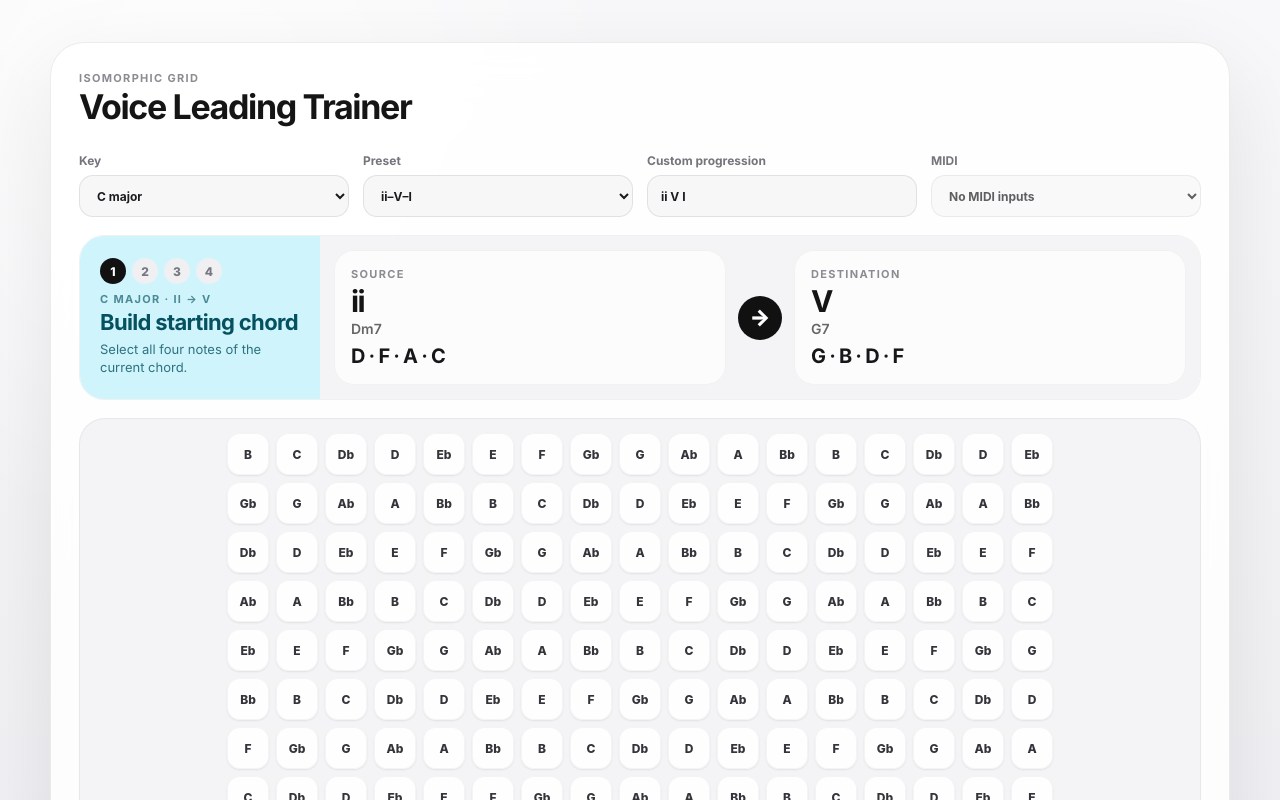
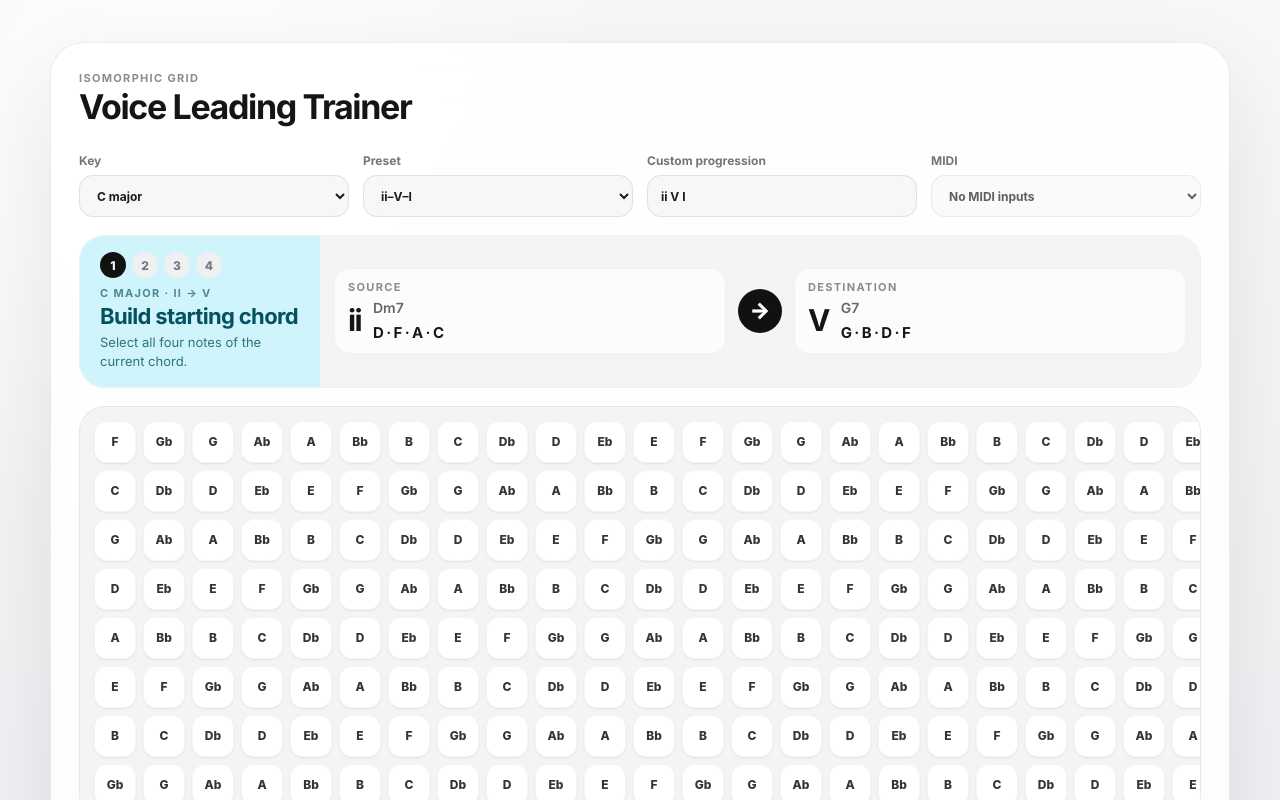
Before and after one commit to kazemio/isoflow, a React (Vite) app: page / in a window 1280 px wide. Shown: the top 800 px of the page. Built offline with nearby package versions, Linux system fonts and the light colour scheme.

Commit message:
Adjusted MIDI base note to line up with thet Linn 200

```diff
--- a/src/App.jsx
+++ b/src/App.jsx
@@ -79,7 +79,7 @@ function buildChordsForKey(key) {
   );
 }
 
-function buildGrid(rows = 8, cols = 17) {
+function buildGrid(rows = 8, cols = 25, startNote = 6) {
   const grid = [];
 
   for (let visualRow = 0; visualRow < rows; visualRow++) {
@@ -87,7 +87,7 @@ function buildGrid(rows = 8, cols = 17) {
     const cells = [];
 
     for (let col = 0; col < cols; col++) {
-      const pitchClass = col + rowOffset;
+      const pitchClass = col + rowOffset + startNote;
       cells.push({
         id: `${visualRow}-${col}`,
         row: visualRow,
@@ -104,22 +104,10 @@ function buildGrid(rows = 8, cols = 17) {
 }
 
 const GRID = buildGrid();
-const DEFAULT_MIDI_ANCHOR_NOTE = 60; // Middle C
 
-function defaultAnchorCellId() {
-  // Grid pitchClass values span roughly 0..51; 24 is a C near the center.
-  const preferredPitch = 24;
-  const all = GRID.flat();
-  const exact = all.find((c) => c.pitchClass === preferredPitch && c.note === "C");
-  if (exact) return exact.id;
-
-  const cCells = all.filter((c) => c.note === "C");
-  if (cCells.length === 0) return all[0]?.id ?? "0-0";
-
-  return cCells
-    .map((cell) => ({ cell, d: Math.abs(cell.pitchClass - preferredPitch) }))
-    .sort((a, b) => a.d - b.d)[0].cell.id;
-}
+// MIDI note sent by the bottom-left pad of the LinnStrument 200 (default: 30 = F#/Gb).
+// Change if you have customised the Global Low Row Note in the LinnStrument settings.
+const MIDI_BASE_NOTE = 30;
 
 function uniqueNotesFromCells(cells) {
   return [...new Set(cells.map((c) => c.note))];
@@ -364,13 +352,26 @@ function App() {
   }
 
   function resolveMidiCell(noteNumber) {
-    const anchorPitch = GRID.flat().find((c) => c.id === defaultAnchorCellId())?.pitchClass ?? 24;
+    // Map the controller's note number to the equivalent grid pitchClass.
+    // Both share the same isomorphic layout (+5/row, +1/col) so the offset is constant.
+    const gridBasePitch = GRID[GRID.length - 1][0].pitchClass; // bottom-left cell
+    const targetPitch = noteNumber - MIDI_BASE_NOTE + gridBasePitch;
 
-    const delta = noteNumber - DEFAULT_MIDI_ANCHOR_NOTE;
-    const targetPitch = anchorPitch + delta;
-    const byAbsolute = GRID.flat().find((c) => c.pitchClass === targetPitch) || null;
-    if (byAbsolute) return byAbsolute;
+    const candidates = GRID.flat().filter((c) => c.pitchClass === targetPitch);
 
+    if (candidates.length === 1) return candidates[0];
+
+    if (candidates.length > 1) {
+      // Multiple cells share this pitchClass (overlapping rows) — pick the one
+      // closest to the last played cell so runs of notes stay in the same area.
+      const last = lastMidiCellRef.current;
+      if (!last) return candidates[0];
+      return candidates
+        .map((cell) => ({ cell, d: distance(last, cell) }))
+        .sort((a, b) => a.d - b.d)[0].cell;
+    }
+
+    // Note is outside the grid range — fall back to pitch-class matching.
     const pitchClass = ((noteNumber % 12) + 12) % 12;
     return pickCellForPitchClass(pitchClass);
   }
@@ -831,18 +832,26 @@ function App() {
           <div className="info-card-chords">
             <div className="chord-block">
               <p className="eyebrow">Source</p>
+              <div className="chord-block-body">
                 <h3>{fromSymbol}</h3>
+                <div>
                   <div className="chord-name">{getChordName(fromSymbol, fromChord.tones)}</div>
                   <div className="chord-tones">{fromChord.tones.join(" · ")}</div>
+                </div>
+              </div>
             </div>
 
             <div className="arrow">→</div>
 
             <div className="chord-block">
               <p className="eyebrow">Destination</p>
+              <div className="chord-block-body">
                 <h3>{toSymbol}</h3>
+                <div>
                   <div className="chord-name">{getChordName(toSymbol, toChord.tones)}</div>
                   <div className="chord-tones">{toChord.tones.join(" · ")}</div>
+                </div>
+              </div>
             </div>
           </div>
         </div>
@@ -888,7 +897,7 @@ function App() {
             ) : (
               <>
                 <Check size={17} />
-                Check / Continue
+                Submit
               </>
             )}
           </button>
--- a/src/styles.css
+++ b/src/styles.css
@@ -323,7 +323,7 @@ input {
 
 .primary-button {
   color: white;
-  background: #111;
+  background: #055160;
 }
 
 .secondary-button,
@@ -470,33 +470,37 @@ button:disabled {
   flex: 1;
   display: grid;
   grid-template-columns: 1fr auto 1fr;
-  align-items: stretch;
+  align-items: center;
   gap: 12px;
   padding: 14px;
   background: #f4f4f6;
 }
 
-.info-card-chords .arrow {
-  align-self: center;
-}
-
 .chord-block {
-  padding: 17px;
-  border-radius: 20px;
+  padding: 12px 14px;
+  border-radius: 16px;
   background: rgba(255, 255, 255, 0.76);
   box-shadow: inset 0 0 0 1px rgba(0,0,0,0.045);
 }
 
+.chord-block-body {
+  display: flex;
+  align-items: center;
+  gap: 12px;
+  margin-top: 6px;
+}
+
 .chord-block h3 {
-  margin: 0 0 4px;
+  margin: 0;
   font-size: 30px;
   line-height: 1;
   letter-spacing: -0.055em;
+  flex-shrink: 0;
 }
 
 .chord-block .chord-tones {
   color: #17171a;
-  font-size: 20px;
+  font-size: 15px;
 }
 
 .guide-tones {
```
Lines whose indentation alone changed are shown as unchanged.
